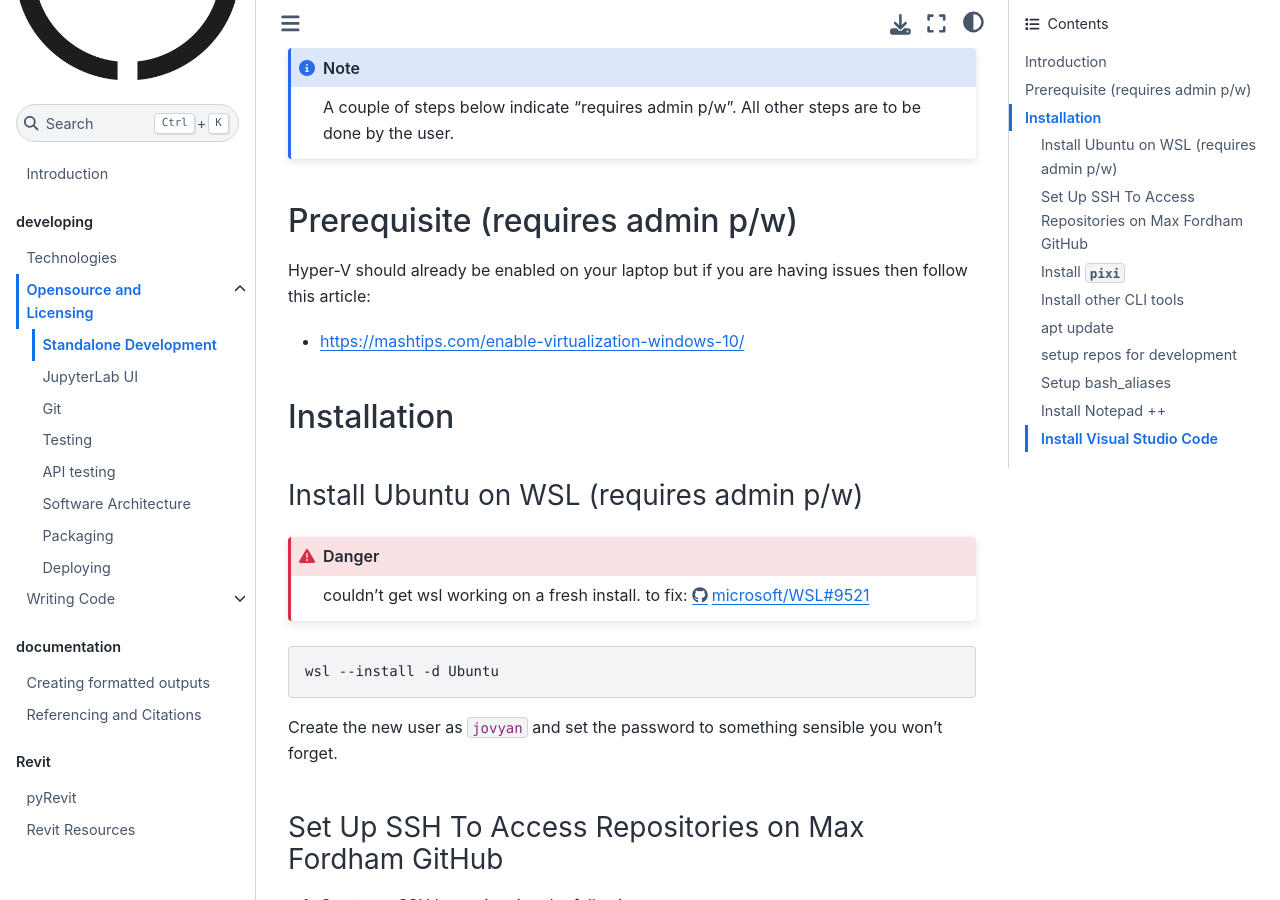
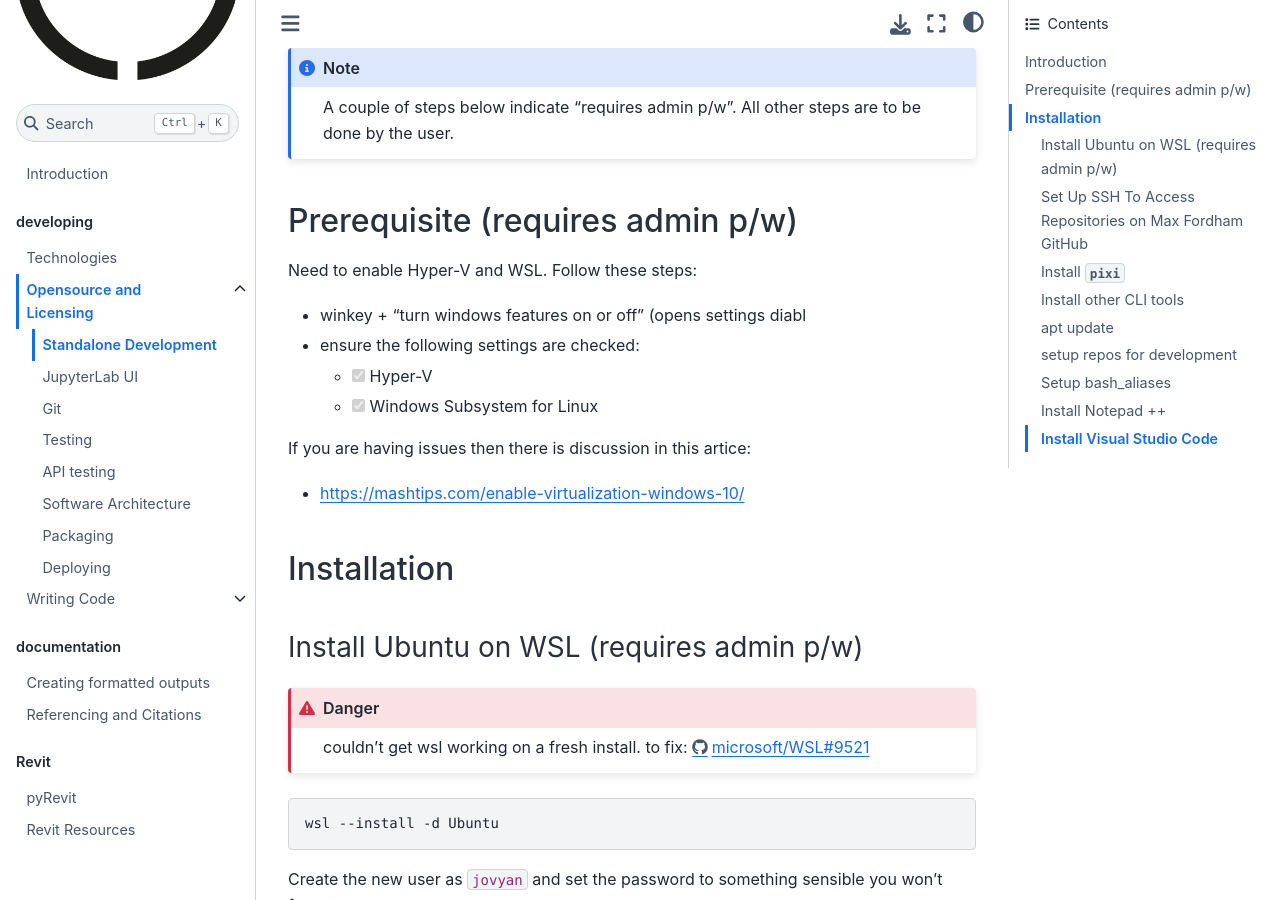
Before and after one commit to maxfordham/mxf-code-docs, a Jupyter Book: the page built from book/docs/developing-envsetup.md, in a window 1280 px wide and 900 px high, scrolled down 629 px. Built offline with Jupyter Book 1.0.4 settings and Sphinx 7.4.7 and the Sphinx Book theme 1.1.4, drawn with Linux system fonts in a browser that asks for light colours; pages that are not in the unit, such as notebooks, are missing from menus.

Commit message:
Update developing-envsetup.md
make prerequisite step of enabling Hyper-V + WSL more explicit.

```diff
--- a/book/docs/developing-envsetup.md
+++ b/book/docs/developing-envsetup.md
@@ -27,7 +27,15 @@ A couple of steps below indicate "requires admin p/w". All other steps are to be
 
 ## Prerequisite (requires admin p/w)
 
-Hyper-V should already be enabled on your laptop but if you are having issues then follow this article:
+Need to enable Hyper-V and WSL. Follow these steps:
+
+- winkey + "turn windows features on or off" (opens settings diabl
+- ensure the following settings are checked:
+  - [x] Hyper-V
+  - [x] Windows Subsystem for Linux
+
+
+If you are having issues then there is discussion in this artice:
 
 - https://mashtips.com/enable-virtualization-windows-10/
 
```
